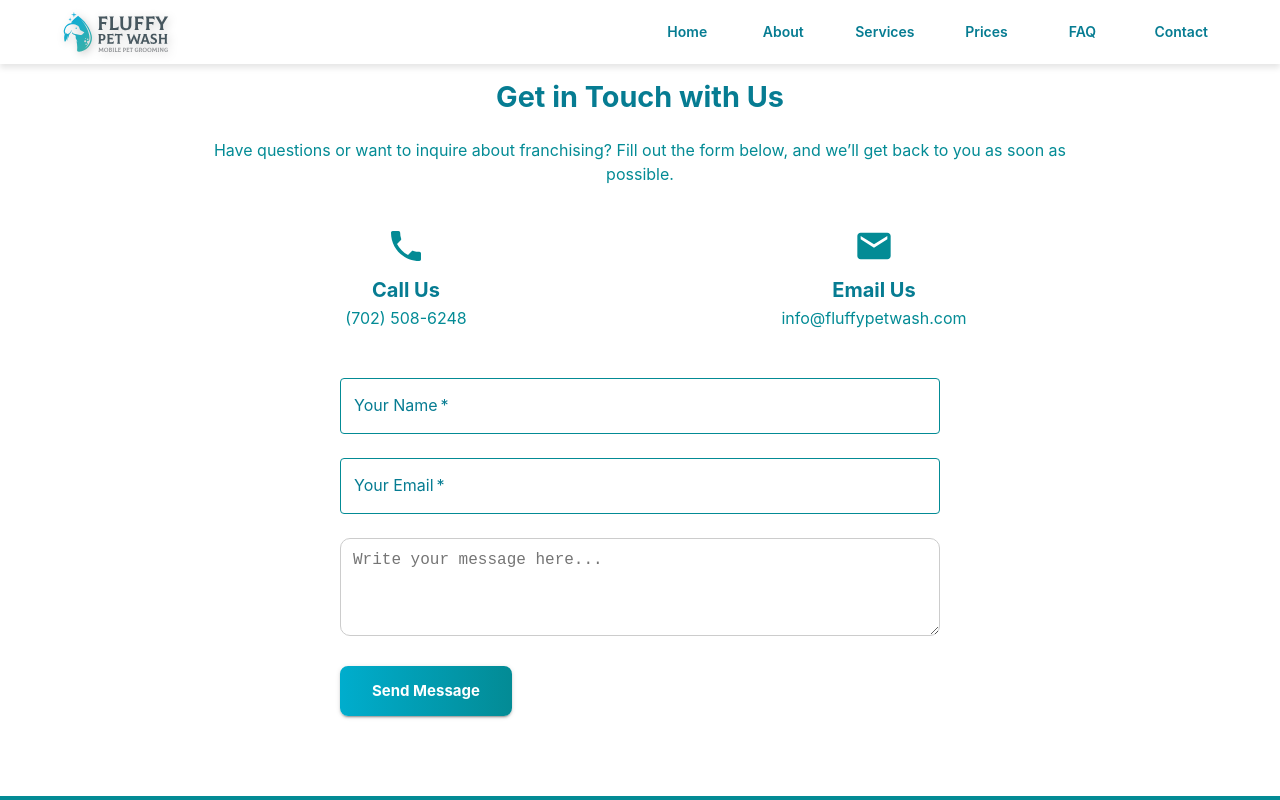
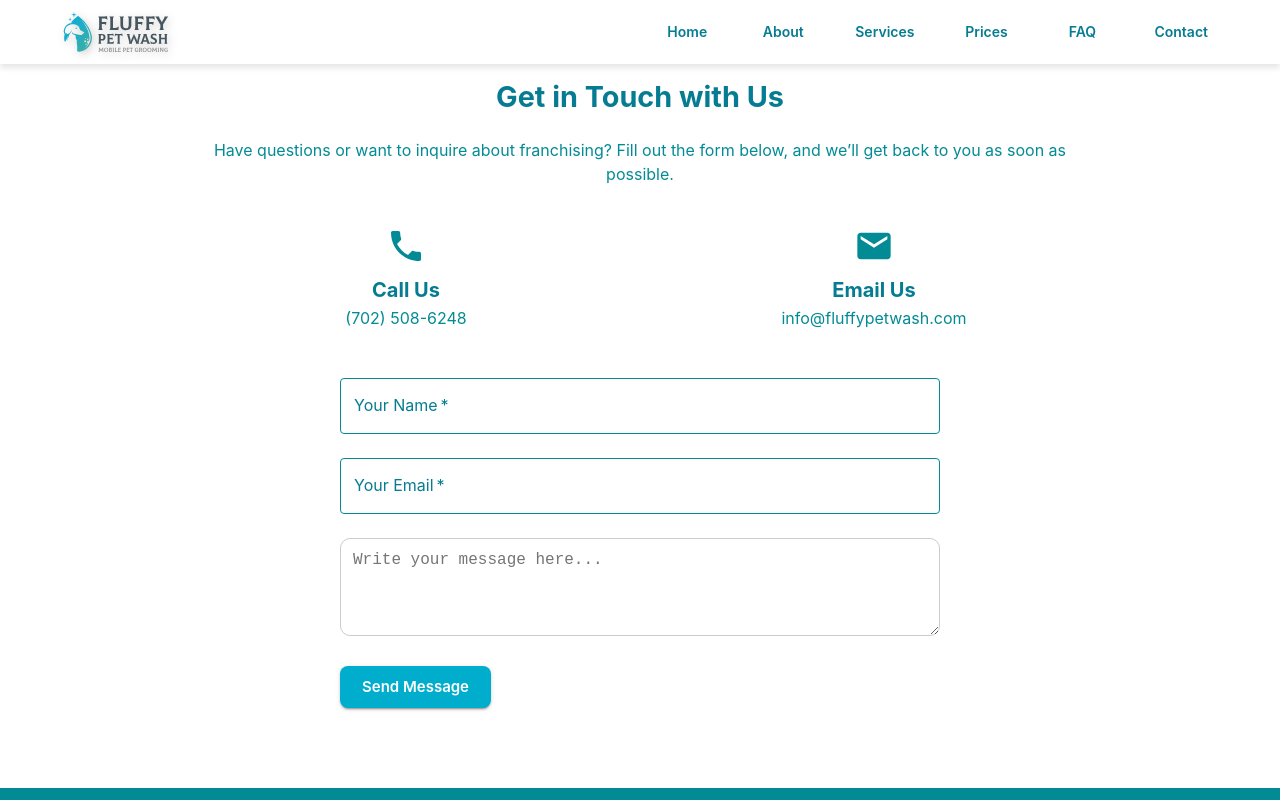
Before and after one commit to crisboxing11/Fluffy, a Next.js app: page /contact in a window 1280 px wide. Shown: the top 800 px of the page. Built offline with nearby package versions, Linux system fonts and the light colour scheme.

Commit message:
setting envs for vercel

```diff
--- a/pages/api/contact.ts
+++ b/pages/api/contact.ts
@@ -12,12 +12,18 @@ export default async function handler(req: NextApiRequest, res: NextApiResponse)
     return res.status(400).json({ message: 'All fields are required' });
   }
 
+  // ✅ Ensure environment variables are correctly set
+  if (!process.env.EMAIL_USER || !process.env.EMAIL_PASS) {
+    console.error("Missing email environment variables.");
+    return res.status(500).json({ message: "Email configuration error" });
+  }
+
   // ✅ Configure nodemailer transporter
   const transporter = nodemailer.createTransport({
     service: 'gmail',
     auth: {
-      user: process.env.EMAIL_USER, // Your Gmail address
-      pass: process.env.EMAIL_PASS, // Your App Password from Google
+      user: process.env.EMAIL_USER, // ✅ Your Gmail address
+      pass: process.env.EMAIL_PASS, // ✅ Your App Password from Google
     },
   });
 
@@ -25,12 +31,14 @@ export default async function handler(req: NextApiRequest, res: NextApiResponse)
     // ✅ Send Email
     await transporter.sendMail({
       from: `"Fluffy Pet Wash Contact Form" <${process.env.EMAIL_USER}>`,
-      to: process.env.EMAIL_USER, // Send email to yourself
+      to: process.env.EMAIL_USER, // ✅ Send email to yourself
       subject: 'New Contact Form Submission',
       html: `
+        <h2>New Contact Form Submission</h2>
         <p><strong>Name:</strong> ${name}</p>
         <p><strong>Email:</strong> ${email}</p>
-        <p><strong>Message:</strong> ${message}</p>
+        <p><strong>Message:</strong></p>
+        <p>${message}</p>
       `,
     });
 
--- a/pages/contact.tsx
+++ b/pages/contact.tsx
@@ -2,7 +2,6 @@ import { Box, Typography, Grid, Button, IconButton, TextField, TextareaAutosize,
 import { motion } from 'framer-motion';
 import { useState } from 'react';
 import PhoneIcon from '@mui/icons-material/Phone';
-
 import EmailIcon from '@mui/icons-material/Email';
 import Head from 'next/head';
 
@@ -15,7 +14,7 @@ const fadeInUp = {
 const ContactPage = () => {
   const [form, setForm] = useState({ name: '', email: '', message: '' });
   const [error, setError] = useState('');
-  const [successMessage, setSuccessMessage] = useState(false); // ✅ Success message state
+  const [successMessage, setSuccessMessage] = useState(false);
 
   const handleChange = (e: React.ChangeEvent<HTMLInputElement | HTMLTextAreaElement>) => {
     setForm({ ...form, [e.target.name]: e.target.value });
@@ -43,8 +42,8 @@ const ContactPage = () => {
         throw new Error(data.message || 'Something went wrong');
       }
 
-      setSuccessMessage(true); // ✅ Show success Snackbar
-      setForm({ name: '', email: '', message: '' }); // ✅ Reset form after submission
+      setSuccessMessage(true);
+      setForm({ name: '', email: '', message: '' });
     } catch (error) {
       console.error('Error:', error);
       setError('Failed to send message. Please try again.');
@@ -116,24 +115,8 @@ const ContactPage = () => {
         <Box component="form" onSubmit={handleSubmit} sx={{ mt: 6, textAlign: 'left', mx: 'auto', maxWidth: 600 }}>
           {error && <Typography color="error" mb={2}>{error}</Typography>}
 
-          <TextField
-            label="Your Name"
-            name="name"
-            fullWidth
-            required
-            value={form.name}
-            onChange={handleChange}
-            sx={{ mb: 3 }}
-          />
-          <TextField
-            label="Your Email"
-            name="email"
-            fullWidth
-            required
-            value={form.email}
-            onChange={handleChange}
-            sx={{ mb: 3 }}
-          />
+          <TextField label="Your Name" name="name" fullWidth required value={form.name} onChange={handleChange} sx={{ mb: 3 }} />
+          <TextField label="Your Email" name="email" fullWidth required value={form.email} onChange={handleChange} sx={{ mb: 3 }} />
           <TextareaAutosize
             minRows={4}
             name="message"
@@ -148,21 +131,7 @@ const ContactPage = () => {
               fontSize: '1rem',
             }}
           />
-          <Button
-            variant="contained"
-            color="primary"
-            type="submit"
-            size="large"
-            sx={{
-              mt: 3,
-              px: 4,
-              py: 1.5,
-              fontWeight: 'bold',
-              textTransform: 'none',
-              background: 'linear-gradient(90deg, #00ADCD, #038B95)',
-              '&:hover': { background: 'linear-gradient(90deg, #038B95, #00ADCD)' },
-            }}
-          >
+          <Button variant="contained" color="primary" type="submit" size="large" sx={{ mt: 3 }}>
             Send Message
           </Button>
         </Box>
```
